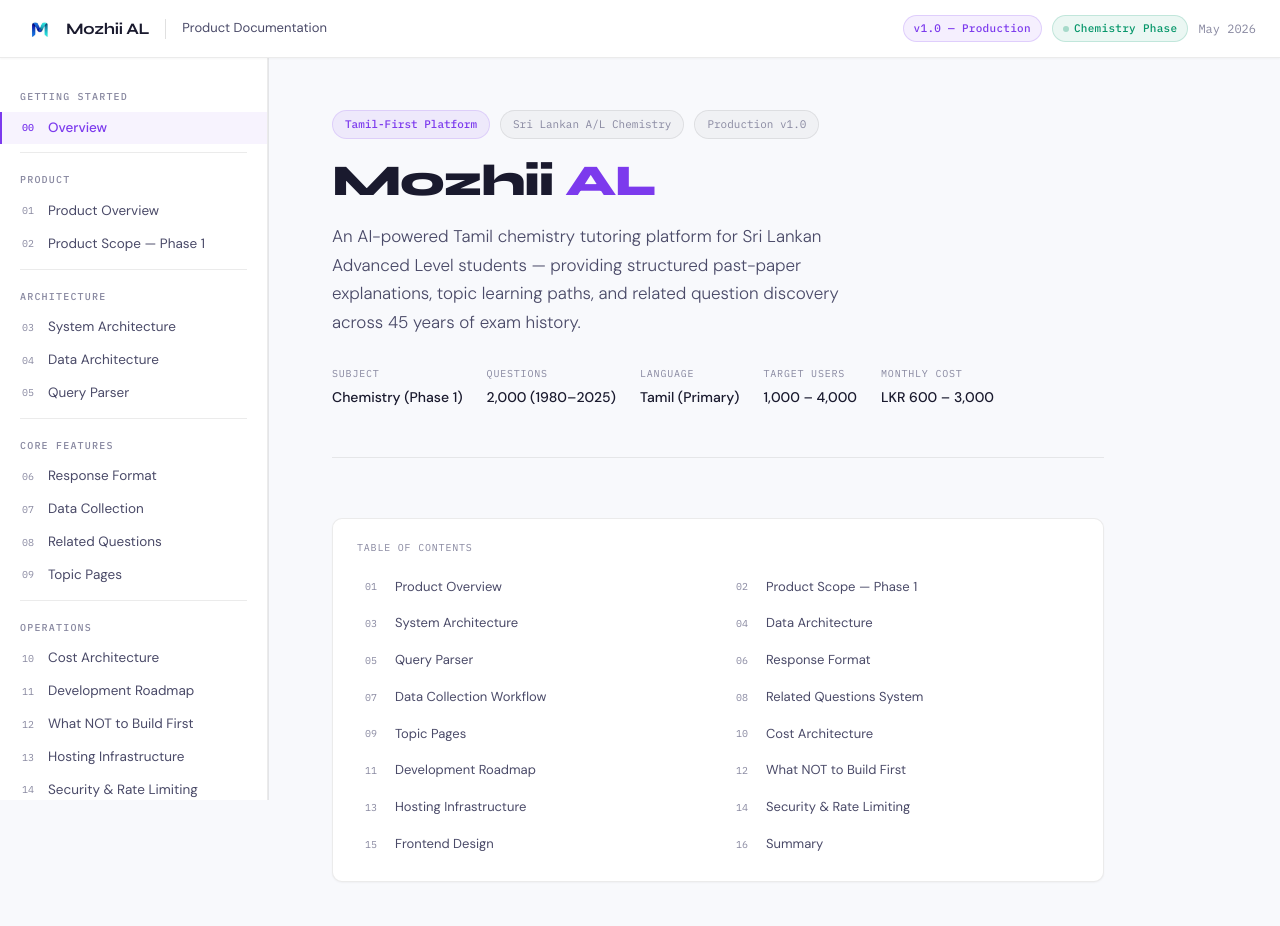
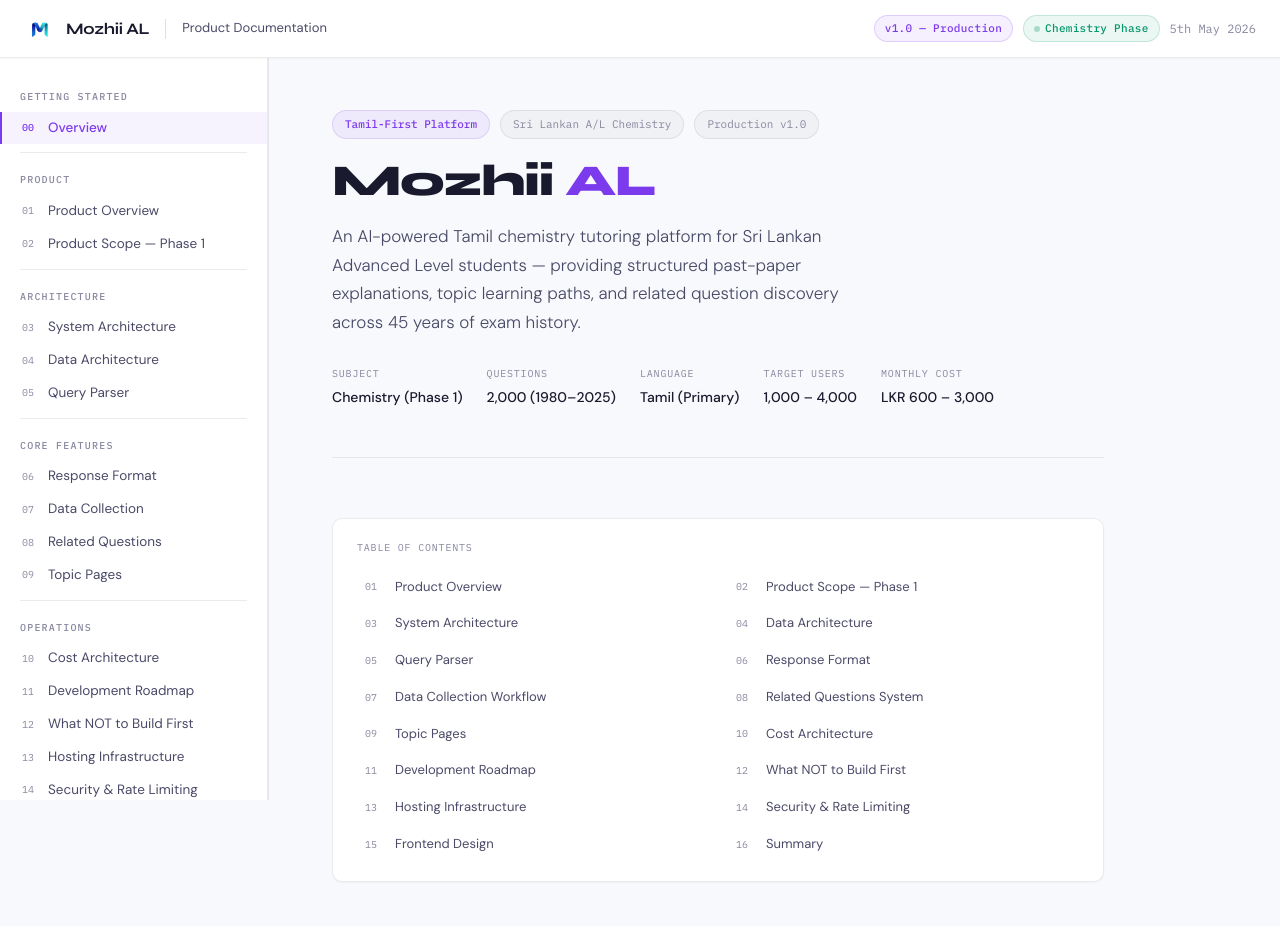
Before and after one commit to vipooshanb/Mozhii-AL-Documentation, a plain HTML site: page index.html in a window 1280 px wide. Shown: the top 926 px of the page. Drawn offline with Linux system fonts and the light colour scheme.

Commit message:
v.1.0.0.0

```diff
--- a/index.html
+++ b/index.html
@@ -22,7 +22,7 @@
   <div class="header-right">
     <span class="version-badge">v1.0 — Production</span>
     <span class="status-badge"><span class="status-dot"></span>Chemistry Phase</span>
-    <span class="header-date">May 2026</span>
+    <span class="header-date">5th May 2026</span>
   </div>
 </header>
 
```
